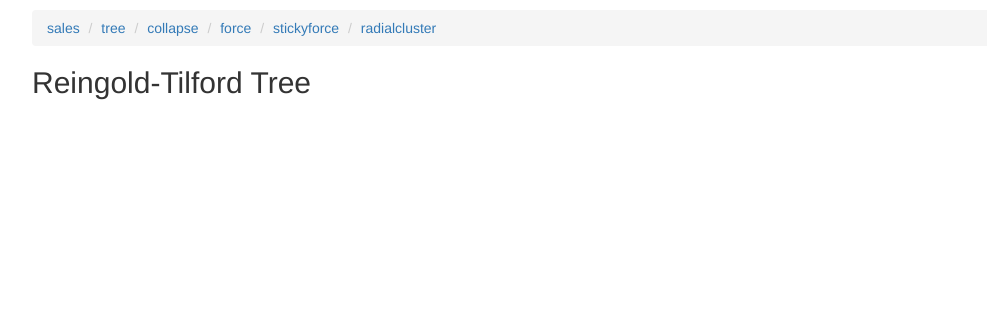
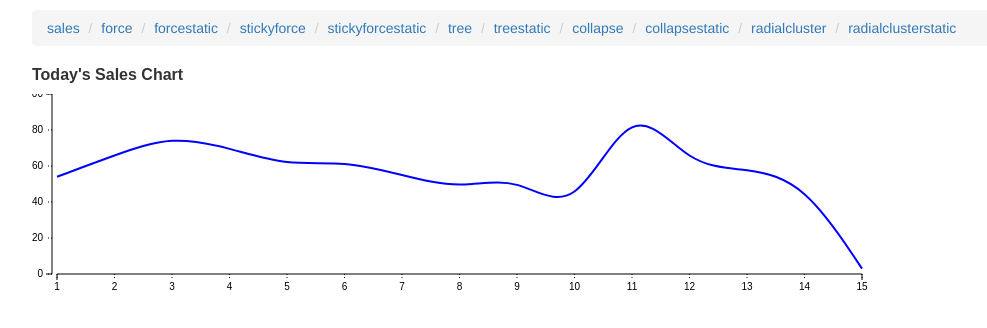
Before and after one commit to komushi/neo4jApp, a website: page client/index.html in a window 1280 px wide. Shown: the whole page, without its empty margins (38-1025 px from the left). Drawn offline with nearby package versions, Linux system fonts and the light colour scheme; some packages are replaced by stand-ins of ours; no server answers.

Commit message:
static pages added

```diff
--- a/client/index.html
+++ b/client/index.html
@@ -17,11 +17,16 @@
 
 		<ol class="breadcrumb">
 		  <li><a href="#/sales">sales</a></li>
+		  <li><a href="#/force">force</a></li>
+		  <li><a href="#/forcestatic">forcestatic</a></li>
+		  <li><a href="#/stickyforce">stickyforce</a></li>
+		  <li><a href="#/stickyforcestatic">stickyforcestatic</a></li>
 		  <li><a href="#/tree">tree</a></li>
+		  <li><a href="#/treestatic">treestatic</a></li>
 		  <li><a href="#/collapse">collapse</a></li>
-		  <li><a href="#/force">force</a></li>
-		  <li><a href="#/stickyforce">stickyforce</a></li>
+		  <li><a href="#/collapsestatic">collapsestatic</a></li>
 		  <li><a href="#/radialcluster">radialcluster</a></li>
+		  <li><a href="#/radialclusterstatic">radialclusterstatic</a></li>
 		</ol>
 
 
--- a/client/js/app.js
+++ b/client/js/app.js
@@ -15,11 +15,16 @@ app.config(['$routeProvider', '$locationProvider', function($routeProvider, $loc
 
 
 	$routeProvider.
-		when("/", {redirectTo: '/tree'}).
+		when("/", {redirectTo: '/sales'}).
+		when("/sales", {templateUrl: "views/sales.html", controller: "salesController"}).
+		when("/force", {templateUrl: "views/force.html", controller: "forceController"}).
+		when("/forcestatic", {templateUrl: "views/forcestatic.html"}).
+		when("/stickyforce", {templateUrl: "views/stickyforce.html", controller: "forceController"}).
+		when("/stickyforcestatic", {templateUrl: "views/stickyforcestatic.html"}).
+		when("/tree", {templateUrl: "views/tree.html", controller: "treeController"}).
+		when("/treestatic", {templateUrl: "views/treestatic.html"}).
 		when("/collapse", {templateUrl: "views/collapse.html", controller: "treeController"}).
-		when("/tree", {templateUrl: "views/tree.html", controller: "treeController"}).
-		when("/force", {templateUrl: "views/force.html", controller: "forceController"}).
-		when("/stickyforce", {templateUrl: "views/stickyforce.html", controller: "forceController"}).
+		when("/collapsestatic", {templateUrl: "views/collapsestatic.html"}).
 		when("/radialcluster", {templateUrl: "views/radialcluster.html", controller: "treeController"}).
-		when("/sales", {templateUrl: "views/sales.html", controller: "salesController"});
+		when("/radialclusterstatic", {templateUrl: "views/radialclusterstatic.html"});
 }]);
--- a/client/views/tree.html
+++ b/client/views/treestatic.html
@@ -1,7 +1,7 @@
-<h2>Reingold-Tilford Tree</h2>
+<h2>Reingold-Tilford Tree Static</h2>
 <reingold-tilford-tree
     data="d3json"
     width="550"
     height="500"
-	json-path="">
+	json-path="data/simpleflare.json">
 </reingold-tilford-tree>
```
Also changed, not shown: client/views/collapsestatic.html (renamed from client/views/collapse.html, +2 -2 lines), client/views/forcestatic.html (renamed from client/views/force.html, +2 -2 lines), client/views/radialclusterstatic.html (renamed from client/views/radialcluster.html, +2 -2 lines), client/views/stickyforcestatic.html (renamed from client/views/stickyforce.html, +3 -3 lines), README.MD (added), 1 other file.
